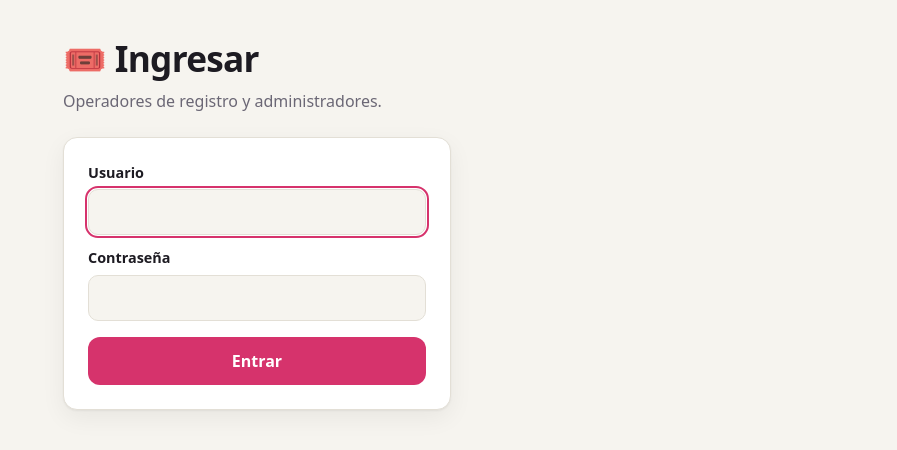
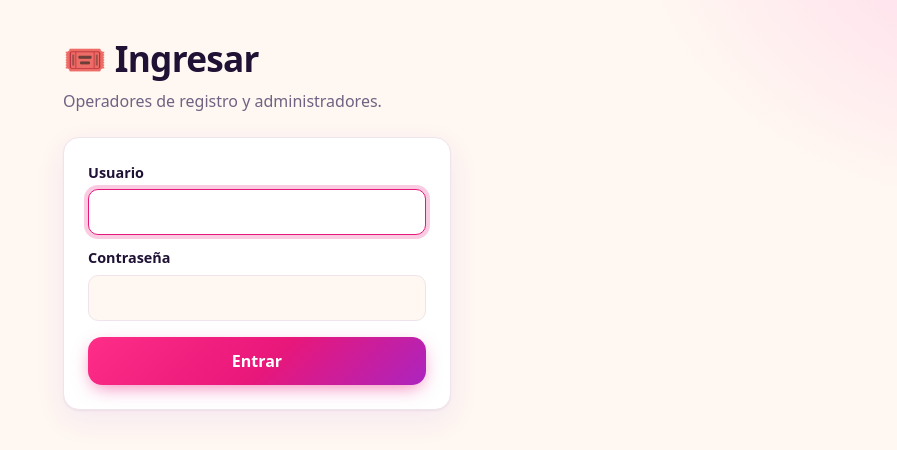
Before and after one commit to kingofbladess/RifaMppd, a Next.js app: page /login in a window 1280 px wide. Shown: the top 450 px of the page, without its empty margins (383-1280 px from the left). Built offline with nearby package versions, Linux system fonts and the light colour scheme.

Commit message:
Paleta más vívida y botones con relieve, toque y foco
Co-Authored-By: Claude Opus 5.5 <noreply@anthropic.com>
Claude-Session: https://claude.ai/code/session_01Xatkgj4FSv3UhRkLEph2ZH

```diff
--- a/app/globals.css
+++ b/app/globals.css
@@ -1,13 +1,27 @@
 :root {
-  --bg: #f6f4ef; --surface: #ffffff; --text: #1d1b22; --muted: #6b6775; --border: #e3dfd6;
-  --accent: #d6336c; --accent-2: #f59f00; --ok: #2b8a3e; --err: #c92a2a; --warn: #9a5b00;
-  --radius: 14px; --shadow: 0 1px 2px rgba(0,0,0,.05), 0 8px 24px rgba(0,0,0,.06);
+  --bg: #fff7f1; --surface: #ffffff; --text: #1f1235; --muted: #6e6383; --border: #f0e4ec;
+  --accent: #e8177a; --accent-2: #ffb703; --accent-3: #7b2ff7; --teal: #00b4a6; --sky: #2f80ff;
+  --ok: #0f9d58; --err: #e5383b; --warn: #b35c00;
+  --grad: linear-gradient(135deg, #ff2e88 0%, #e8177a 40%, #7b2ff7 100%);
+  --grad-soft: linear-gradient(135deg, #ffe1ef, #efe4ff);
+  --ring: 0 0 0 4px color-mix(in srgb, var(--accent) 22%, transparent);
+  --radius: 16px; --shadow: 0 1px 2px rgba(60,20,90,.06), 0 10px 30px rgba(123,47,247,.08);
+  --glow: 0 6px 18px -4px color-mix(in srgb, var(--accent) 55%, transparent);
+  --blobs: radial-gradient(40rem 30rem at 110% -10%, #ffd6ea 0%, transparent 60%),
+           radial-gradient(36rem 28rem at -20% 10%, #d9f7f3 0%, transparent 60%),
+           radial-gradient(30rem 24rem at 50% 120%, #efe2ff 0%, transparent 60%);
 }
 @media (prefers-color-scheme: dark) {
-  :root { --bg: #121117; --surface: #1c1b23; --text: #f1eff5; --muted: #a29fae; --border: #2e2c38; --shadow: none; --warn: #f5b041; }
+  :root { --bg: #140c26; --surface: #1f1638; --text: #f7f1ff; --muted: #b3a6cc; --border: #352a52;
+    --accent: #ff4d9d; --accent-3: #a374ff; --teal: #2ee6d0; --ok: #34d399; --err: #ff6b6e; --warn: #ffc24b;
+    --grad-soft: linear-gradient(135deg, #3a1840, #2a1d55);
+    --shadow: 0 10px 30px rgba(0,0,0,.35);
+    --blobs: radial-gradient(40rem 30rem at 110% -10%, #4a1446 0%, transparent 60%),
+             radial-gradient(36rem 28rem at -20% 10%, #0f3b45 0%, transparent 60%),
+             radial-gradient(30rem 24rem at 50% 120%, #2c1a5c 0%, transparent 60%); }
 }
 * { box-sizing: border-box; }
-html, body { margin: 0; background: var(--bg); color: var(--text);
+html, body { margin: 0; background: var(--blobs), var(--bg); background-attachment: fixed; color: var(--text);
   font-family: system-ui, -apple-system, "Segoe UI", Roboto, sans-serif; line-height: 1.5; }
 a { color: var(--accent); }
 .container { max-width: 720px; margin: 0 auto; padding: 32px 16px 64px; }
@@ -21,26 +35,48 @@ h1 { font-size: clamp(1.6rem, 4vw, 2.2rem); margin: 0 0 4px; letter-spacing: -.0
 label { display: block; font-weight: 600; font-size: .9rem; margin-bottom: 6px; }
 input, select { width: 100%; padding: 10px 12px; border-radius: 10px; border: 1px solid var(--border);
   background: var(--bg); color: var(--text); font: inherit; }
-input:focus, select:focus { outline: 2px solid var(--accent); outline-offset: 1px; }
+input, select { transition: border-color .15s, box-shadow .15s, background-color .15s; }
+input:focus, select:focus { outline: none; border-color: var(--accent); box-shadow: var(--ring); background: var(--surface); }
 .file { border: 1.5px dashed var(--border); border-radius: 12px; padding: 14px; text-align: center; cursor: pointer; display: block; font-weight: 500; }
 .file img { display: block; max-height: 140px; margin: 8px auto 0; border-radius: 8px; }
 .file input { display: none; }
 .check { display: flex; gap: 10px; align-items: flex-start; font-weight: 400; font-size: .9rem; }
 .check input { width: auto; margin-top: 4px; }
-.btn { display: inline-flex; align-items: center; justify-content: center; gap: 8px; padding: 12px 20px; border: 0; border-radius: 12px;
-  background: var(--accent); color: #fff; font: inherit; font-weight: 700; cursor: pointer; text-decoration: none; }
-.btn:disabled { opacity: .55; cursor: not-allowed; }
-.btn.secondary { background: transparent; color: var(--text); border: 1px solid var(--border); }
+.btn { position: relative; display: inline-flex; align-items: center; justify-content: center; gap: 8px; padding: 12px 20px; border: 0; border-radius: 14px;
+  background: var(--grad); background-size: 140% 140%; background-position: 0% 50%; color: #fff; font: inherit; font-weight: 700; cursor: pointer; text-decoration: none;
+  box-shadow: var(--glow); user-select: none; -webkit-user-select: none; touch-action: manipulation;
+  transition: transform .12s ease, box-shadow .2s ease, background-position .35s ease, filter .2s, opacity .2s; }
+.btn:hover { background-position: 100% 50%; box-shadow: 0 10px 24px -6px color-mix(in srgb, var(--accent-3) 60%, transparent); transform: translateY(-1px); }
+.btn:active { transform: translateY(1px) scale(.97); box-shadow: 0 2px 8px -2px color-mix(in srgb, var(--accent) 50%, transparent); filter: brightness(.95); }
+.btn:focus-visible, .link:focus-visible, .photo-frame:focus-visible, .file:focus-within { outline: none; box-shadow: var(--ring); }
+.btn:disabled { opacity: .5; cursor: not-allowed; transform: none; box-shadow: none; filter: saturate(.6); }
+.btn.secondary { background: var(--surface); color: var(--text); border: 1.5px solid var(--border); box-shadow: 0 1px 2px rgba(60,20,90,.06); }
+.btn.secondary:hover { border-color: color-mix(in srgb, var(--accent) 45%, var(--border)); color: var(--accent);
+  background: color-mix(in srgb, var(--accent) 7%, var(--surface)); box-shadow: 0 6px 16px -8px color-mix(in srgb, var(--accent) 50%, transparent); }
+.btn.secondary:active { background: color-mix(in srgb, var(--accent) 14%, var(--surface)); }
+.link { border-radius: 8px; transition: color .15s, background-color .15s; }
+.link:hover { background: color-mix(in srgb, var(--accent) 10%, transparent); }
+.link:active { transform: scale(.96); }
+.file { transition: border-color .15s, background-color .15s; }
+.file:hover { border-color: var(--accent); background: color-mix(in srgb, var(--accent) 5%, transparent); }
+.photo-frame { transition: transform .12s, border-color .15s, box-shadow .2s; }
+.photo-frame:hover { border-color: var(--accent); }
+.photo-frame:active { transform: scale(.97); }
+.grad-text { background: var(--grad); -webkit-background-clip: text; background-clip: text; color: transparent; }
+@media (prefers-reduced-motion: reduce) { *, *::before, *::after { transition: none !important; animation-duration: .01ms !important; } }
 .error { color: var(--err); background: color-mix(in srgb, var(--err) 10%, transparent); padding: 10px 12px; border-radius: 10px; }
 .ticket { text-align: center; padding: 32px 16px; }
-.ticket .num { font-size: clamp(3rem, 14vw, 5.5rem); font-weight: 800; letter-spacing: .06em; color: var(--accent);
+.ticket .num { font-size: clamp(3rem, 14vw, 5.5rem); font-weight: 800; letter-spacing: .06em; color: var(--accent); background: var(--grad); -webkit-background-clip: text; background-clip: text; -webkit-text-fill-color: transparent;
   font-variant-numeric: tabular-nums; line-height: 1.1; margin: 8px 0; }
 .small { font-size: .82rem; color: var(--muted); }
 table { width: 100%; border-collapse: collapse; font-size: .92rem; }
 th, td { text-align: left; padding: 10px 8px; border-bottom: 1px solid var(--border); vertical-align: middle; }
 th { color: var(--muted); font-weight: 600; font-size: .8rem; text-transform: uppercase; letter-spacing: .04em; }
 .table-wrap { overflow-x: auto; }
-.avatar { width: 40px; height: 40px; border-radius: 50%; object-fit: cover; background: var(--border); }
+tbody tr { transition: background-color .15s; }
+tbody tr:hover { background: color-mix(in srgb, var(--accent) 5%, transparent); }
+.avatar { width: 40px; height: 40px; border-radius: 50%; object-fit: cover; background: var(--grad-soft);
+  box-shadow: 0 0 0 2px var(--surface), 0 0 0 3.5px color-mix(in srgb, var(--accent) 45%, transparent); }
 .topbar { display: flex; justify-content: space-between; align-items: center; gap: 12px; flex-wrap: wrap; margin-bottom: 20px; }
 .stage { display: grid; grid-template-columns: minmax(0, 1fr) 340px; gap: 24px; align-items: start; }
 @media (max-width: 900px) { .stage { grid-template-columns: 1fr; } }
@@ -50,7 +86,7 @@ th { color: var(--muted); font-weight: 600; font-size: .8rem; text-transform: up
   border-left: 18px solid transparent; border-right: 18px solid transparent; border-top: 34px solid var(--text); filter: drop-shadow(0 2px 2px rgba(0,0,0,.3)); z-index: 2; }
 .winner { text-align: center; }
 .winner img { width: 160px; height: 160px; border-radius: 50%; object-fit: cover; border: 5px solid var(--accent-2); }
-.winner .num { font-size: 2.6rem; font-weight: 800; color: var(--accent); font-variant-numeric: tabular-nums; }
+.winner .num { font-size: 2.6rem; font-weight: 800; color: var(--accent); background: var(--grad); -webkit-background-clip: text; background-clip: text; -webkit-text-fill-color: transparent; font-variant-numeric: tabular-nums; }
 .history li { display: flex; gap: 10px; align-items: center; padding: 6px 0; }
 h2 { font-size: 1.15rem; margin: 0 0 4px; }
 .camera { margin-top: 12px; }
@@ -67,17 +103,18 @@ h2 { font-size: 1.15rem; margin: 0 0 4px; }
 .link { background: none; border: 0; color: var(--accent); cursor: pointer; font: inherit; font-size: .85rem; padding: 4px; }
 .spinner { display: inline-block; width: 14px; height: 14px; border: 2px solid currentColor; border-right-color: transparent; border-radius: 50%; animation: spin .8s linear infinite; vertical-align: -2px; }
 @keyframes spin { to { transform: rotate(360deg); } }
-.ticket-photo { width: 120px; height: 120px; border-radius: 50%; object-fit: cover; border: 4px solid var(--accent-2); }
+.ticket-photo { width: 120px; height: 120px; border-radius: 50%; object-fit: cover; border: 4px solid var(--accent-2); box-shadow: 0 0 0 4px color-mix(in srgb, var(--accent) 35%, transparent); }
 .badge { font-size: .72rem; padding: 2px 8px; border-radius: 99px; background: var(--border); }
-.badge.on { background: color-mix(in srgb, var(--ok) 18%, transparent); color: var(--ok); }
+.badge.on { background: color-mix(in srgb, var(--ok) 16%, transparent); color: var(--ok); font-weight: 600; }
 fieldset:disabled { opacity: .6; }
 .flow { display: grid; gap: 16px; }
 .search-row { display: flex; gap: 8px; }
 .search-row input { font-size: 1.5rem; font-weight: 700; letter-spacing: .04em; padding: 12px 14px; font-variant-numeric: tabular-nums; }
 .search-row .btn { min-width: 130px; }
-.saved { display: flex; align-items: center; gap: 16px; border-color: var(--ok); background: color-mix(in srgb, var(--ok) 8%, var(--surface)); }
+.saved { display: flex; align-items: center; gap: 16px; border-color: var(--ok); background: color-mix(in srgb, var(--ok) 10%, var(--surface)); animation: pop .35s cubic-bezier(.2,1.4,.4,1); }
+@keyframes pop { from { transform: scale(.94); opacity: 0; } to { transform: none; opacity: 1; } }
 .saved img { width: 72px; height: 72px; border-radius: 50%; object-fit: cover; }
-.saved .num { font-size: 2.6rem; font-weight: 800; color: var(--accent); line-height: 1; font-variant-numeric: tabular-nums; }
+.saved .num { font-size: 2.6rem; font-weight: 800; color: var(--accent); background: var(--grad); -webkit-background-clip: text; background-clip: text; -webkit-text-fill-color: transparent; line-height: 1; font-variant-numeric: tabular-nums; }
 .error-card { border-color: var(--err); color: var(--err); }
 .preview { display: grid; gap: 12px; }
 .preview-head { display: flex; gap: 6px; flex-wrap: wrap; }
@@ -160,7 +197,9 @@ body { padding-top: env(safe-area-inset-top); -webkit-tap-highlight-color: trans
 .panel-search { margin-bottom: 12px; max-width: 420px; }
 .only-mobile { display: none; }
 .p-list { list-style: none; margin: 0; padding: 0; background: var(--surface); border: 1px solid var(--border); border-radius: var(--radius); }
-.p-item { display: flex; gap: 10px; align-items: center; padding: 10px 12px; border-bottom: 1px solid var(--border); }
+.p-item { display: flex; gap: 10px; align-items: center; padding: 10px 12px; border-bottom: 1px solid var(--border); transition: background-color .15s; }
+.p-item:active, .p-item:hover { background: color-mix(in srgb, var(--accent) 6%, transparent); }
+.p-list { overflow: hidden; box-shadow: var(--shadow); }
 .p-item:last-child { border-bottom: 0; }
 .p-item .avatar { flex: none; width: 44px; height: 44px; }
 .p-body { flex: 1; min-width: 0; }
@@ -168,11 +207,15 @@ body { padding-top: env(safe-area-inset-top); -webkit-tap-highlight-color: trans
 .p-body .small { line-height: 1.35; overflow: hidden; text-overflow: ellipsis; white-space: nowrap; }
 .p-meta { display: flex; gap: 8px; justify-content: space-between; font-size: .75rem; }
 .p-meta a { font-size: .75rem; flex: none; }
-.p-num { flex: none; font-weight: 800; font-size: 1.25rem; color: var(--accent); font-variant-numeric: tabular-nums; }
+.p-num { flex: none; font-weight: 800; font-size: 1.25rem; color: var(--accent); background: var(--grad); -webkit-background-clip: text; background-clip: text; -webkit-text-fill-color: transparent; font-variant-numeric: tabular-nums; }
 .p-empty { padding: 14px 12px; }
 .stats { gap: 8px; margin-bottom: 10px; }
 .stats div { flex: 1; background: var(--surface); border: 1px solid var(--border); border-radius: 12px; padding: 8px 12px; display: flex; align-items: baseline; gap: 6px; }
 .stats strong { font-size: 1.3rem; font-variant-numeric: tabular-nums; }
+.stats div:first-child { background: linear-gradient(135deg, color-mix(in srgb, var(--accent) 16%, var(--surface)), var(--surface)); border-color: color-mix(in srgb, var(--accent) 30%, var(--border)); }
+.stats div:first-child strong { color: var(--accent); }
+.stats div:last-child { background: linear-gradient(135deg, color-mix(in srgb, var(--teal) 18%, var(--surface)), var(--surface)); border-color: color-mix(in srgb, var(--teal) 35%, var(--border)); }
+.stats div:last-child strong { color: var(--teal); }
 .stats span { font-size: .8rem; color: var(--muted); }
 @media (max-width: 600px) {
   .only-desk { display: none !important; }
--- a/app/layout.tsx
+++ b/app/layout.tsx
@@ -11,7 +11,7 @@ export const metadata: Metadata = {
 };
 
 export const viewport: Viewport = {
-  themeColor: "#d6336c",
+  themeColor: "#e8177a",
   width: "device-width",
   initialScale: 1,
   viewportFit: "cover",
--- a/app/manifest.ts
+++ b/app/manifest.ts
@@ -10,8 +10,8 @@ export default function manifest(): MetadataRoute.Manifest {
     scope: "/",
     display: "standalone",
     orientation: "portrait",
-    background_color: "#f6f4ef",
-    theme_color: "#d6336c",
+    background_color: "#fff7f1",
+    theme_color: "#e8177a",
     lang: "es",
     icons: [
       { src: "/icons/icon-192.png", sizes: "192x192", type: "image/png" },
```
Also changed, not shown: components/Wheel.tsx (+6 -4 lines).
